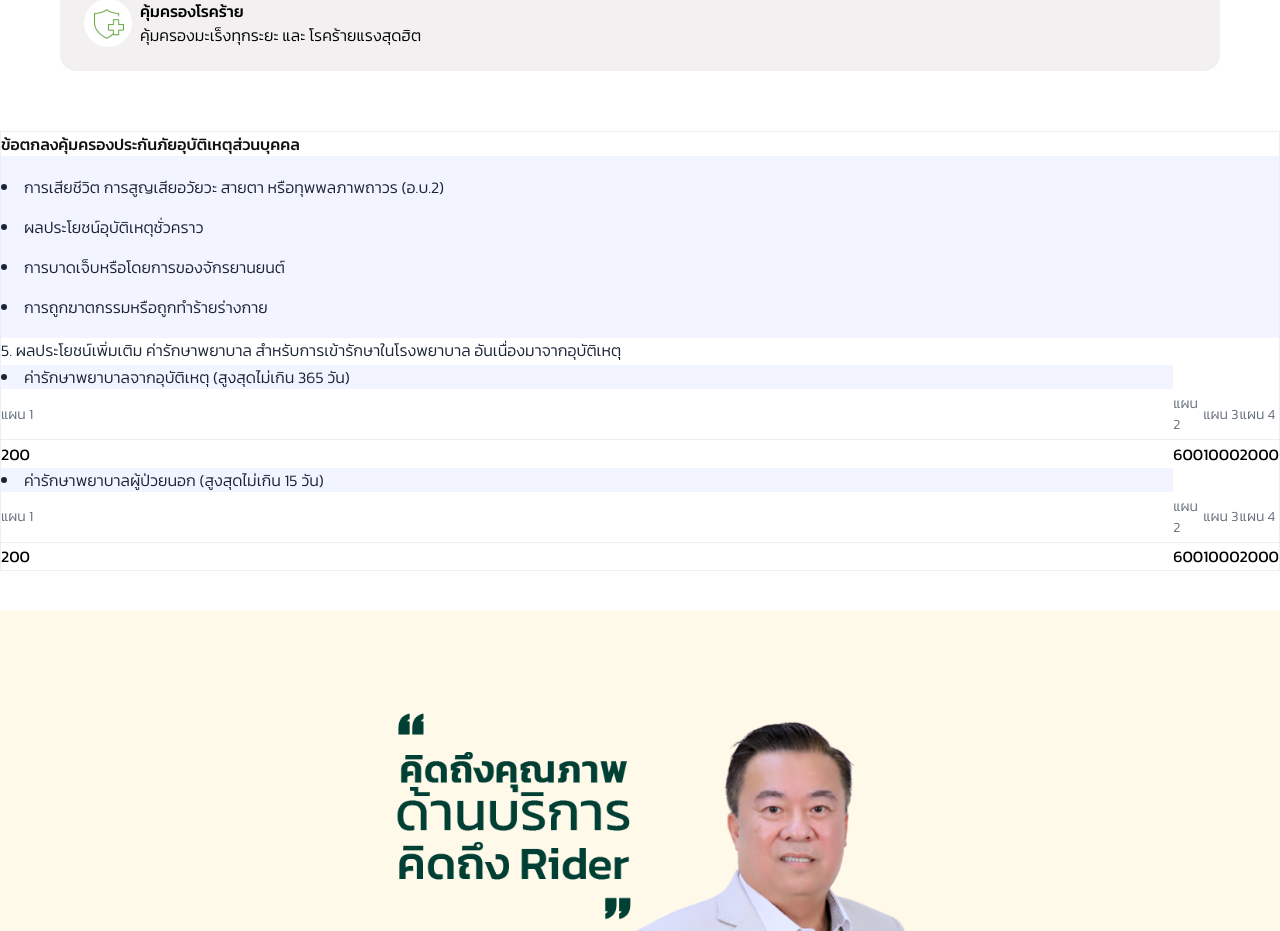
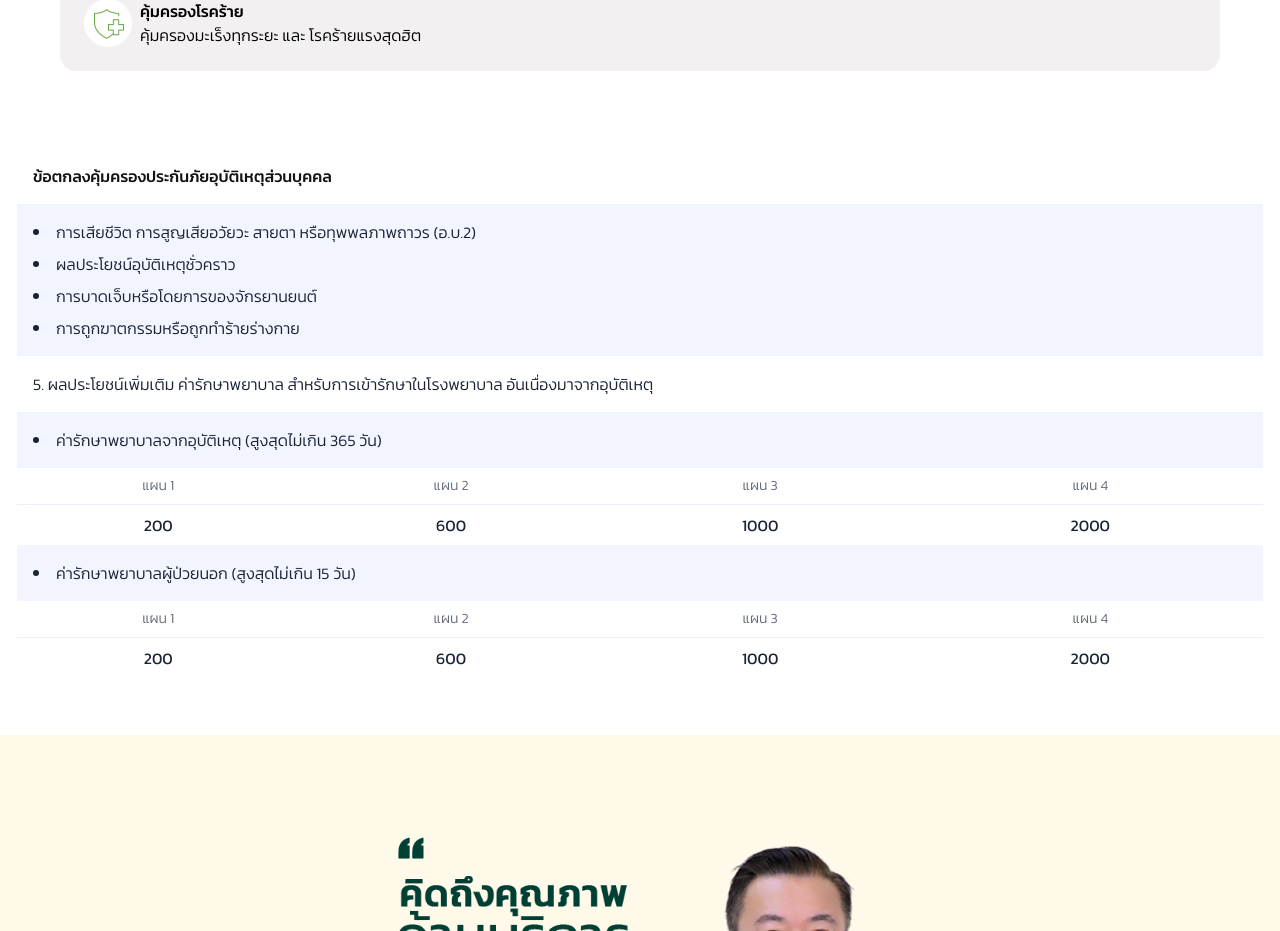
Before and after one commit to NoeyPhattarada/Project-intern, an Angular app: page /insure-health-details in a window 1280 px wide. Shown: the part 1040-1971 px from the top of the page. Built offline with nearby package versions, Linux system fonts and the light colour scheme.

Commit message:
edit table insure details

```diff
--- a/src/app/modules/insure-health-details/details-table/details-table.html
+++ b/src/app/modules/insure-health-details/details-table/details-table.html
@@ -1,17 +1,19 @@
-<div>
-    <table class="table-auto w-full h-[440px] border border-[#EAEFF5] rounded-2xl">
+<div class="p-4">
+    <table class="w-full border border-[#EAEFF5] rounded-2xl overflow-hidden">
         <thead>
             <tr>
-                <td class="font-kanit font-medium text-base text-[#111315]">ข้อตกลงคุ้มครองประกันภัยอุบัติเหตุส่วนบุคคล</td>
+                <th colspan="5" class="font-kanit font-medium text-base text-[#111315] text-left p-4 bg-white">
+                    ข้อตกลงคุ้มครองประกันภัยอุบัติเหตุส่วนบุคคล
+                </th>
             </tr>
         </thead>
 
         <tbody>
             <tr>
-                    <td colspan="4" class="bg-[#F2F4FF]">
-                        <ul class="list-disc list-inside">
+                <td colspan="4" class="bg-[#F2F4FF] p-4">
+                    <ul class="list-disc list-inside space-y-2">
                         @for(cov of Coverage; track cov) {
-                                <li class="font-kanit font-light text-base py-2 px-0 text-[#1B2437]">
+                            <li class="font-kanit font-light text-base text-[#1B2437]">
                                 {{ cov.detail }}
                             </li>
                         }
@@ -20,31 +22,34 @@
             </tr>
 
             <tr>
-                    <td class="font-kanit font-light text-base flex gap-2.5 text-[#1B2437]">
+                <td colspan="4" class="font-kanit font-light text-base text-[#1B2437] p-4 bg-white">
                     5. ผลประโยชน์เพิ่มเติม ค่ารักษาพยาบาล สำหรับการเข้ารักษาในโรงพยาบาล อันเนื่องมาจากอุบัติเหตุ
                 </td>
             </tr>
 
             @for(details of DetailsRow; track details) {
-                    <tr class="bg-[#F2F4FF]">
-                        <td class="font-kanit font-light text-base text-[#1B2437] w-full h-6">
+                <tr>
+                    <td colspan="4" class="bg-[#F2F4FF] p-4">
                         <ul class="list-disc list-inside">
-                                <li>{{ details.title }}</li>
+                            <li class="font-kanit font-light text-base text-[#1B2437]">
+                                {{ details.title }}
+                            </li>
                         </ul>
                     </td>
                 </tr>
-                    <tr>
-                        <td class="font-kanit font-light text-[14px] text-[#656E7C] w-[320px] h-[30px] py-1 border-b border-[#EAEFF5]">แผน 1</td>
-                        <td class="font-kanit font-light text-[14px] text-[#656E7C] w-[320px] h-[30px] py-1 border-b border-[#EAEFF5]">แผน 2</td>
-                        <td class="font-kanit font-light text-[14px] text-[#656E7C] w-[320px] h-[30px] py-1 border-b border-[#EAEFF5]">แผน 3</td>
-                        <td class="font-kanit font-light text-[14px] text-[#656E7C] w-[320px] h-[30px] py-1 border-b border-[#EAEFF5]">แผน 4</td>
+
+                <tr class="bg-white">
+                    <td class="font-kanit font-light text-sm text-[#656E7C] text-center py-2 border-b border-[#EAEFF5]">แผน 1</td>
+                    <td class="font-kanit font-light text-sm text-[#656E7C] text-center py-2 border-b border-[#EAEFF5]">แผน 2</td>
+                    <td class="font-kanit font-light text-sm text-[#656E7C] text-center py-2 border-b border-[#EAEFF5]">แผน 3</td>
+                    <td class="font-kanit font-light text-sm text-[#656E7C] text-center py-2 border-b border-[#EAEFF5]">แผน 4</td>
                 </tr>
 
-                    <tr>
-                        <td class="font-kanit">{{ details.plan['แผน 1']}}</td>
-                        <td class="font-kanit">{{ details.plan['แผน 2']}}</td>
-                        <td class="font-kanit">{{ details.plan['แผน 3']}}</td>
-                        <td class="font-kanit">{{ details.plan['แผน 4']}}</td>
+                <tr class="bg-white">
+                    <td class="font-kanit font-normal text-base text-[#1B2437] text-center py-2">{{ details.plan['แผน 1'] }}</td>
+                    <td class="font-kanit font-normal text-base text-[#1B2437] text-center py-2">{{ details.plan['แผน 2'] }}</td>
+                    <td class="font-kanit font-normal text-base text-[#1B2437] text-center py-2">{{ details.plan['แผน 3'] }}</td>
+                    <td class="font-kanit font-normal text-base text-[#1B2437] text-center py-2">{{ details.plan['แผน 4'] }}</td>
                 </tr>
             }
         </tbody>
```
Lines whose indentation alone changed are shown as unchanged.
